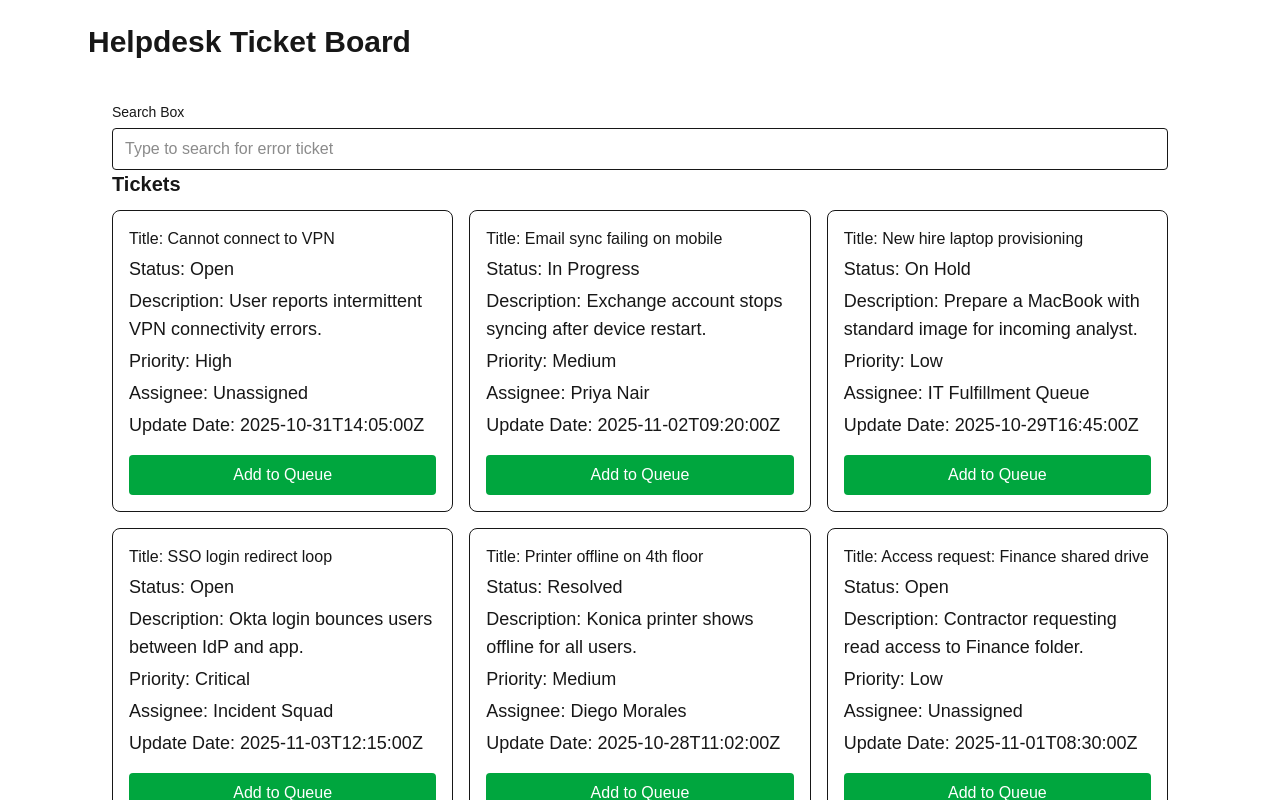
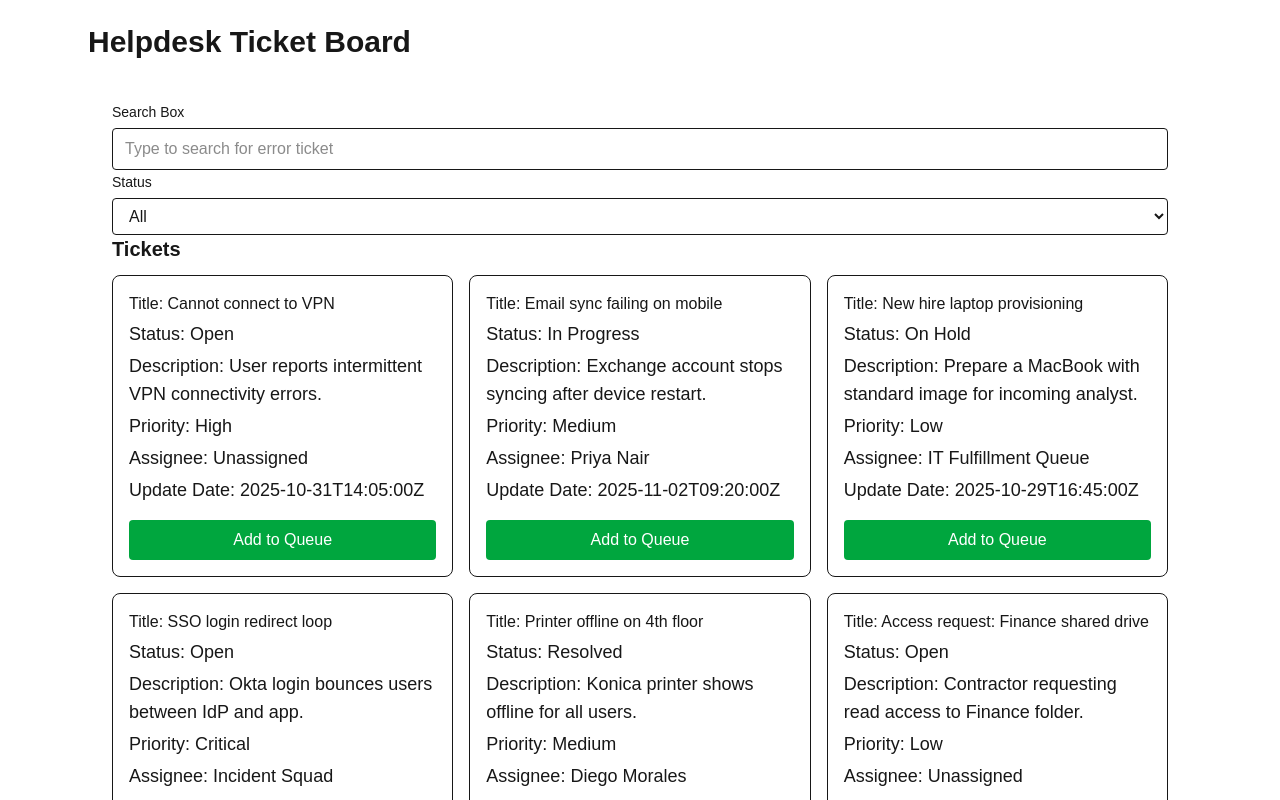
Before and after one commit to JustinWong1229/helpdesk-board, a Next.js app: page / in a window 1280 px wide. Shown: the top 800 px of the page. Built offline with nearby package versions, Linux system fonts and the light colour scheme.

Commit message:
Made my StatusFilter.jsx and linked it to my board.

```diff
--- a/src/app/components/Board.jsx
+++ b/src/app/components/Board.jsx
@@ -2,6 +2,7 @@
 import { useEffect, useMemo, useState } from 'react';
 import TicketList from './TicketList';
 import SearchBox from './SearchBox';
+import StatusFilter from './StatusFilter';
 export default function Board() {
   // Fetch state
   const [tickets, setTickets] = useState([]);
@@ -9,7 +10,11 @@ export default function Board() {
   const [error, setError]       = useState(null);
   const [queue, setQueue] = useState([])
   const [search, setSearch] = useState ('')
-  const filters = { status: 'All', priority: 'All' };
+  const [filters, setFilters] = useState({ status: 'All', priority: 'All'})
+
+   // Handlers for filters
+   const setStatus = (status) =>
+    setFilters(prev => ({...prev, status}));
 
 
 
@@ -40,27 +45,20 @@ export default function Board() {
 }, []);
 
 const visibleTickets = useMemo(() => {
-    const q = search.trim().toLowerCase();
-    if (!q) return tickets;
-    return tickets.filter(t =>
-        t.title.toLowerCase().includes(q) ||
-        t.description?.toLowerCase().includes(q)
-    )
+    const q = String(search ?? '').trim().toLowerCase();
+    return tickets.filter(t => {
+        const matchesStatus = filters.status === 'All' || t.status === filters.status
+       const title = String(t.title ?? '').toLowerCase()
+        const description = String (t.description ?? '').toLowerCase()
+        const matchesSearch = !q || title.includes(q) || description.includes(q)
 
-    return tickets.filter(t => {
-      const matchesStatus =
-        filters.status === 'All' || t.status === filters.status;
+        return matchesStatus && matchesSearch
 
-      const matchesPriority =
-        filters.priority === 'All' || t.priority === filters.priority;
+})
 
-      const matchesSearch =
-        q === '' ||
-        t.title?.toLowerCase().includes(q) ||
-        t.description?.toLowerCase().includes(q);
 
-      return matchesStatus && matchesPriority && matchesSearch;
-    });
+
+
   }, [tickets, filters, search]);
   const isEmpty = !loading && !error && visibleTickets.length === 0;
   const handleAddToQueue = (ticketId) => {
@@ -74,6 +72,7 @@ const visibleTickets = useMemo(() => {
   return (
     <main className="p-6">
         <SearchBox value={search} onChange={setSearch} />
+        <StatusFilter value={filters.status} onChange={setStatus} />
 
       {loading && <p>Loading…</p>}
       {error && <p>{error}</p>}
--- a/src/app/components/StatusFilter.jsx
+++ b/src/app/components/StatusFilter.jsx
@@ -0,0 +1,22 @@
+'use client'
+
+export default function StatusFilter({value, onChange}) {
+    const options = ['All', 'Open', 'In Progress', 'On Hold', 'Resolved'];
+   return (
+    <label className="block">
+        <span className="text-sm font-medium">Status</span>
+        <select
+            className="mt-1 w-full rounded border px-3 py-2"
+            value={value}
+            onChange={(e) => onChange(e.target.value)}>
+                {options.map(opt => (
+                    <option key={opt} value={opt}>{opt}</option>
+                ))}
+
+
+
+
+        </select>
+    </label>
+   )
+}
```
